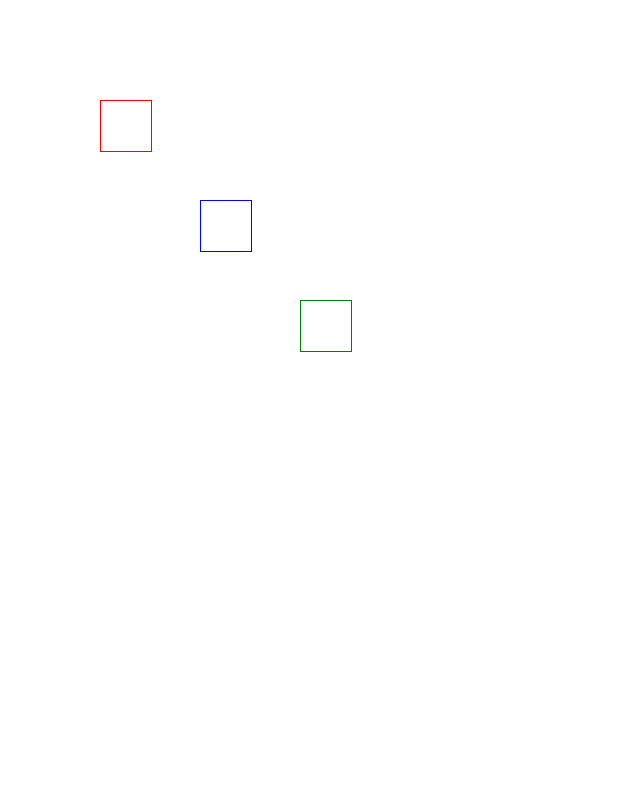
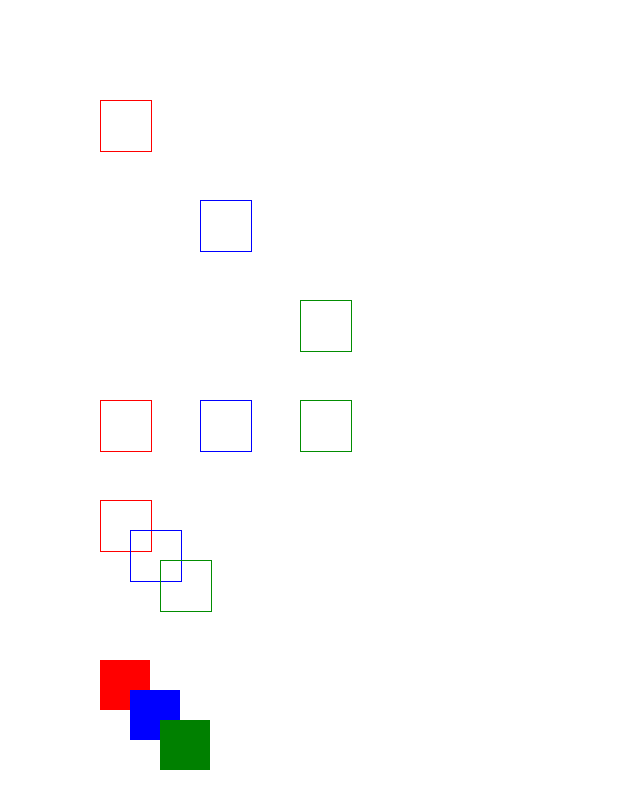
Before and after one commit to MaksimOsincev/absolutpoz, a plain HTML site: page index.html in a window 1280 px wide. Shown: the whole page, without its empty margins (0-640 px from the left). Drawn offline with Linux system fonts and the light colour scheme.

Commit message:
177.2,3,4

```diff
--- a/index.html
+++ b/index.html
@@ -7,9 +7,22 @@
     <link rel="stylesheet" href="style.css">
 </head>
 <body>
+
 <div id="elem1"></div>
 <div id="elem2"></div>
 <div id="elem3"></div>
 
+<div id="elem4"></div>
+<div id="elem5"></div>
+<div id="elem6"></div>
+
+<div id="elem7"></div>
+<div id="elem8"></div>
+<div id="elem9"></div>
+
+<div id="elem10"></div>
+<div id="elem11"></div>
+<div id="elem12"></div>
+
 </body>
 </html>
--- a/style.css
+++ b/style.css
@@ -20,5 +20,77 @@
     position: absolute;
     width: 50px;
  height: 50px;
-  border: 1px solid green;
+  border: 1px solid rgb(2, 141, 2);
 }
+#elem4{
+    top: 400px;
+    left: 100px;
+ position: absolute;
+ width: 50px;
+ height: 50px;
+  border: 1px solid red;
+}
+#elem5{
+    top: 400px;
+    left: 200px;
+    position: absolute;
+    width: 50px;
+ height: 50px;
+ border: 1px solid blue;
+}
+#elem6{
+    top: 400px;
+    left: 300px;
+    position: absolute;
+    width: 50px;
+ height: 50px;
+  border: 1px solid rgb(2, 141, 2);
+}
+#elem7{
+    top: 500px;
+    left: 100px;
+ position: absolute;
+ width: 50px;
+ height: 50px;
+  border: 1px solid red;
+}
+#elem8{
+    top: 530px;
+    left: 130px;
+    position: absolute;
+    width: 50px;
+ height: 50px;
+ border: 1px solid blue;
+}
+#elem9{
+    top: 560px;
+    left: 160px;
+    position: absolute;
+    width: 50px;
+ height: 50px;
+  border: 1px solid rgb(2, 141, 2);
+}
+#elem10{
+    top: 660px;
+    left: 100px;
+ position: absolute;
+ width: 50px;
+ height: 50px;
+background-color: red;
+}
+#elem11{
+    top: 690px;
+    left: 130px;
+    position: absolute;
+    width: 50px;
+ height: 50px;
+ background-color: blue;
+}
+#elem12{
+    top: 720px;
+    left: 160px;
+    position: absolute;
+    width: 50px;
+ height: 50px;
+background-color: green;
+}
```
